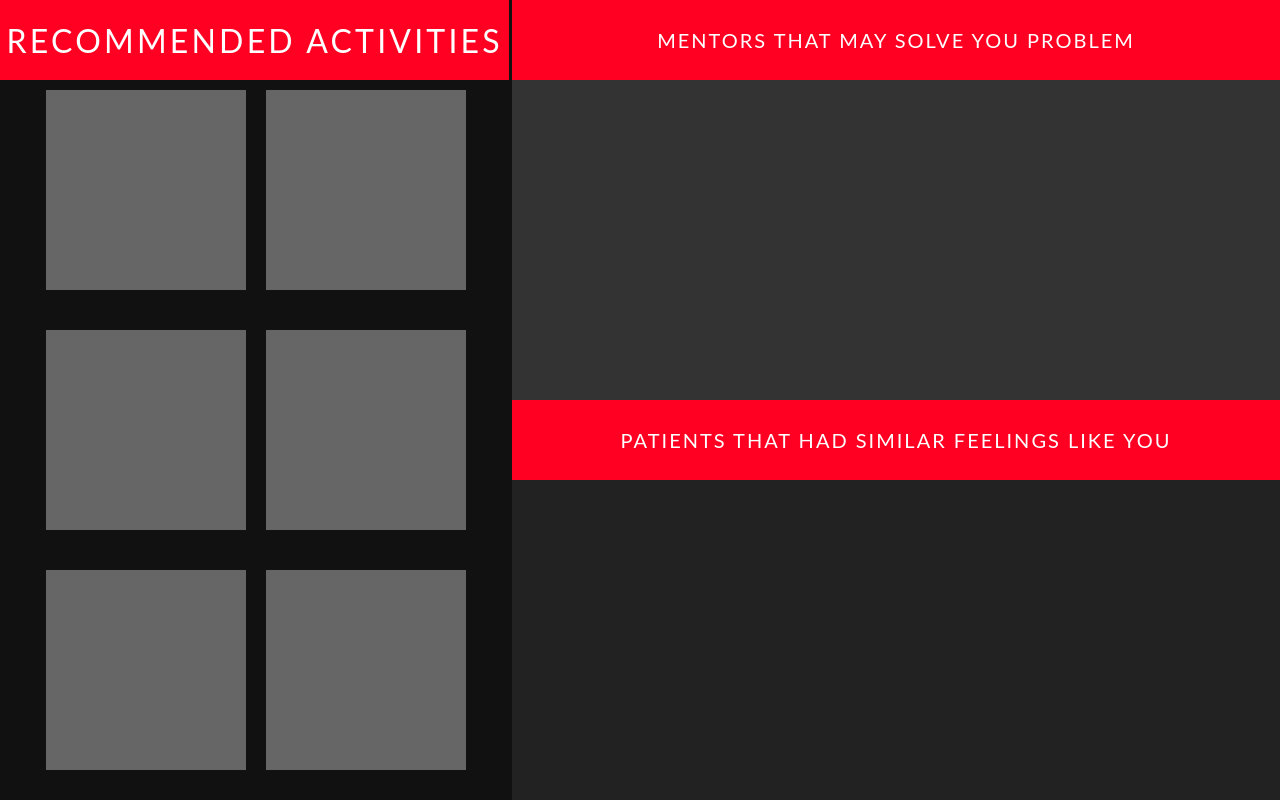
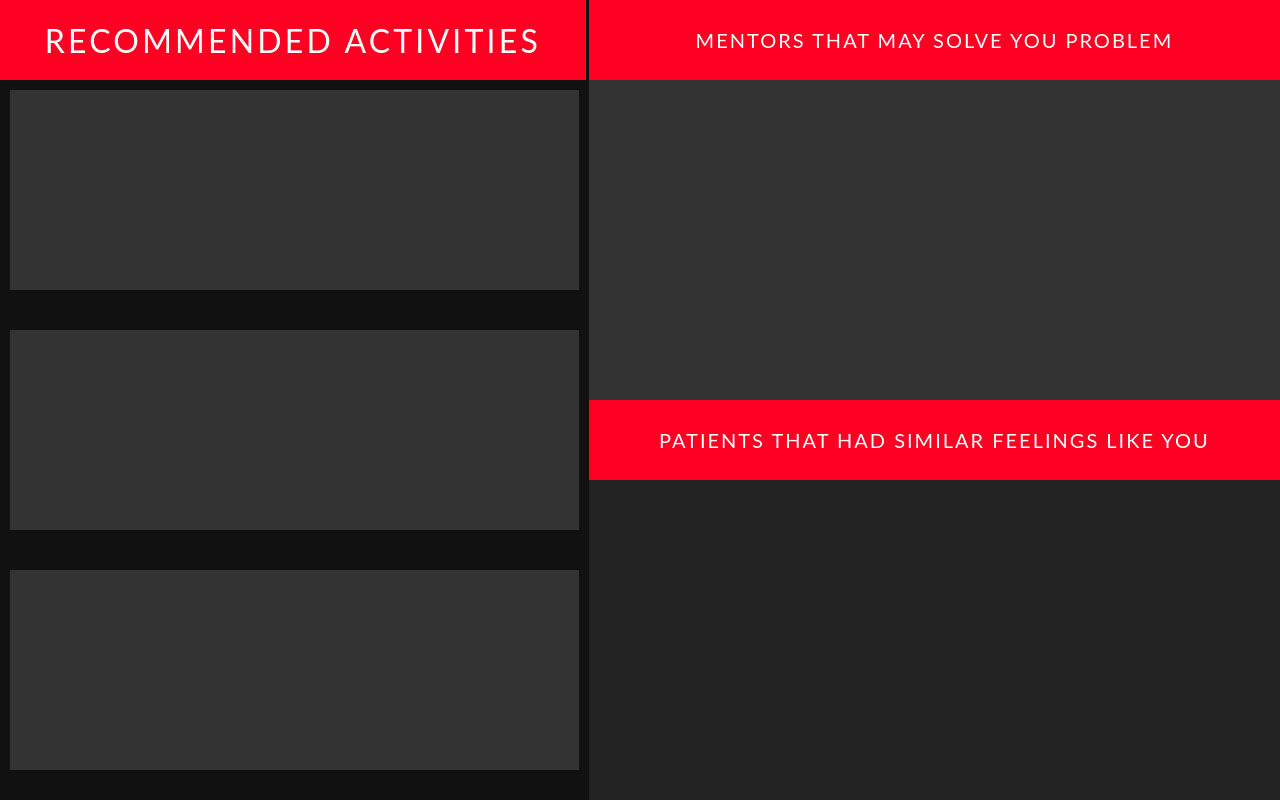
Before and after one commit to ashish0910/uhack, a PHP site: page /dashboard.html in a window 1280 px wide. Run offline with PHP 8.4, Linux system fonts and the light colour scheme.

Commit message:
activity representation changes

```diff
--- a/css/dashboard.css
+++ b/css/dashboard.css
@@ -13,7 +13,7 @@ body{
   display:flex;
   flex-direction: column;
   flex-wrap: wrap;
-  width:40%;
+  width:46%;
   height:100%;
   background-color:#111;
 }
@@ -53,14 +53,14 @@ body{
 }
 
 .activity{
-  width:200px;
+  width:100%;
   height: 200px;
-  background: #666;
+  background: #333;
   margin: 10px;
 }
 
 .sub-dashboard{
-  width:60%;
+  width:54%;
   display: flex;
   flex-direction: column;
 }
--- a/dashboard.html
+++ b/dashboard.html
@@ -15,9 +15,6 @@
         <div class="activity"></div>
         <div class="activity"></div>
         <div class="activity"></div>
-        <div class="activity"></div>
-        <div class="activity"></div>
-        <div class="activity"></div>
       </div>
     </div>
     <div class="sub-dashboard">
```
